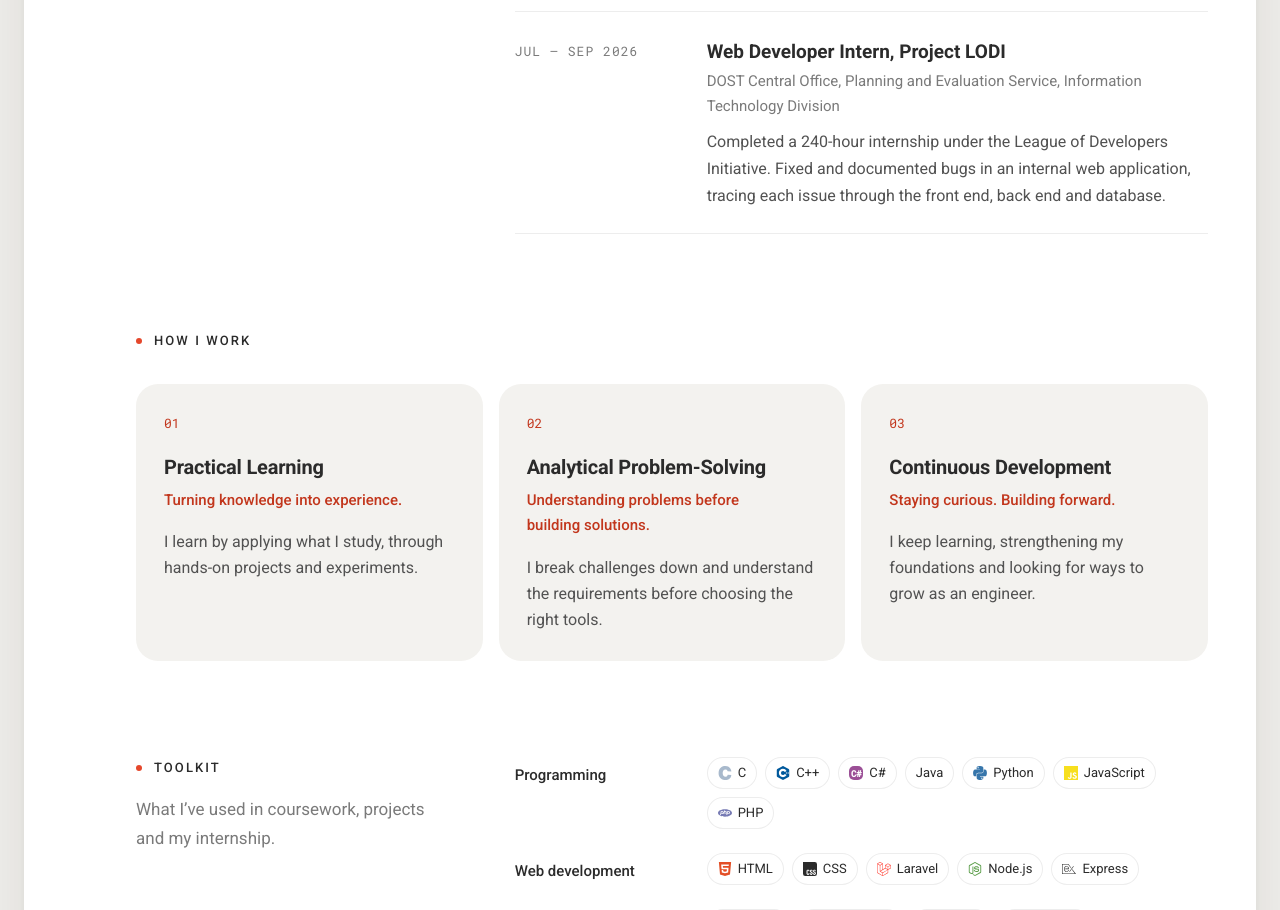
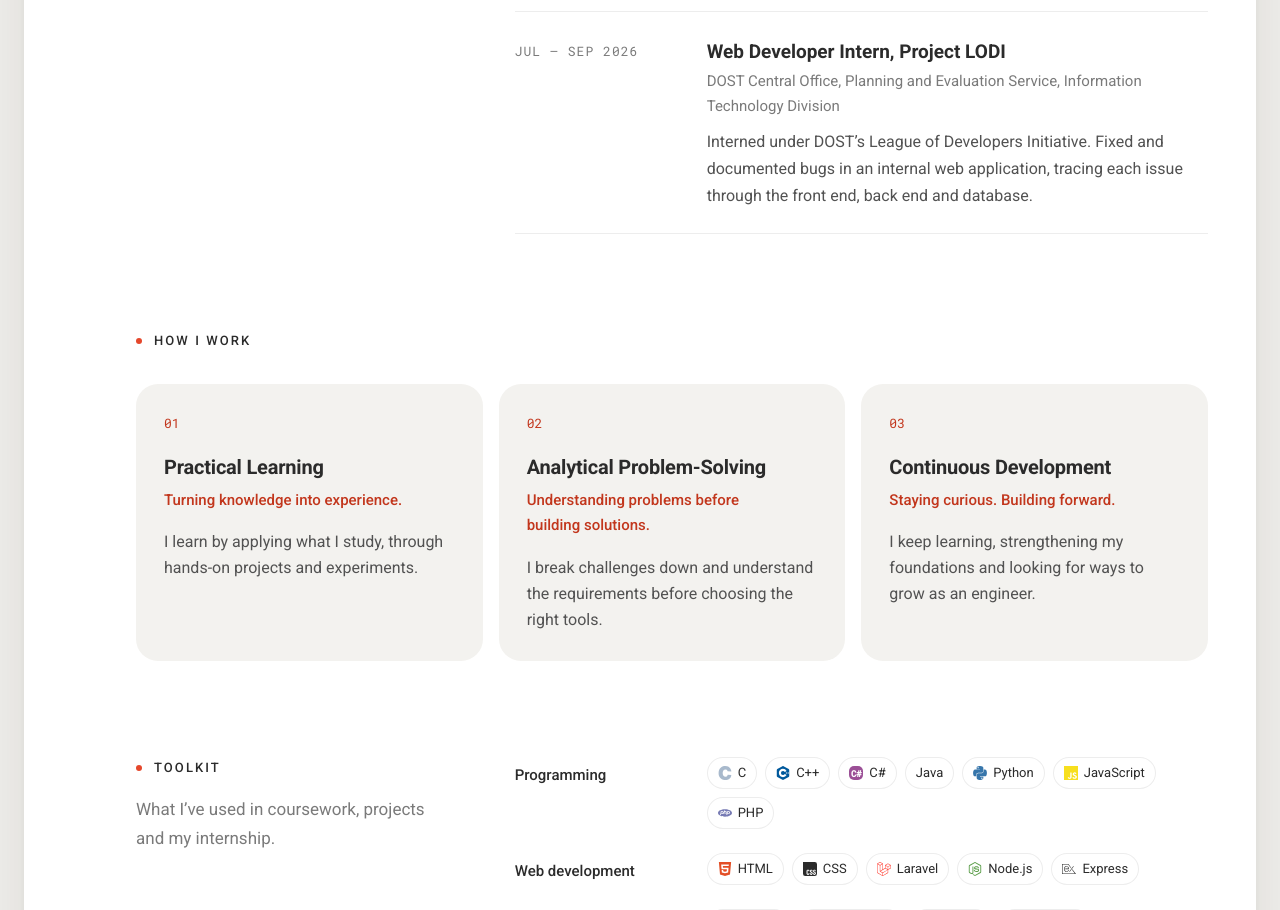
Before and after one commit to jeedp/portfolio, a React (Vite) app: page / in a window 1280 px wide. Shown: the part 3600-4510 px from the top of the page. Built offline with nearby package versions, Linux system fonts and the light colour scheme; no server answers.

Commit message:
Internship: remove the hours claim

```diff
--- a/src/data/profile.ts
+++ b/src/data/profile.ts
@@ -217,7 +217,7 @@ export const timeline: TimelineItem[] = [
     type: 'work',
     // Kept general on purpose: the internship is covered by a non-disclosure agreement.
     description:
-      'Completed a 240-hour internship under the League of Developers Initiative. Fixed and documented bugs in an internal web application, tracing each issue through the front end, back end and database.',
+      'Interned under DOST’s League of Developers Initiative. Fixed and documented bugs in an internal web application, tracing each issue through the front end, back end and database.',
   },
   {
     period: 'Add date',
```
